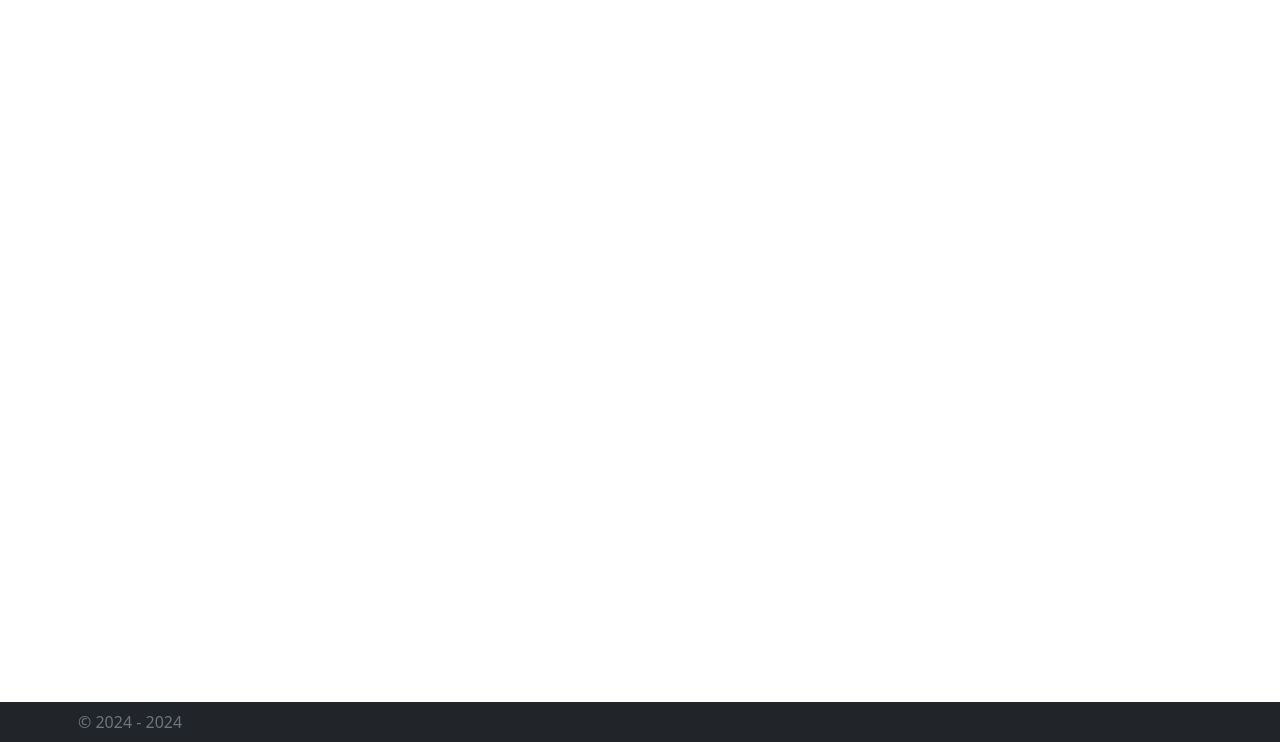
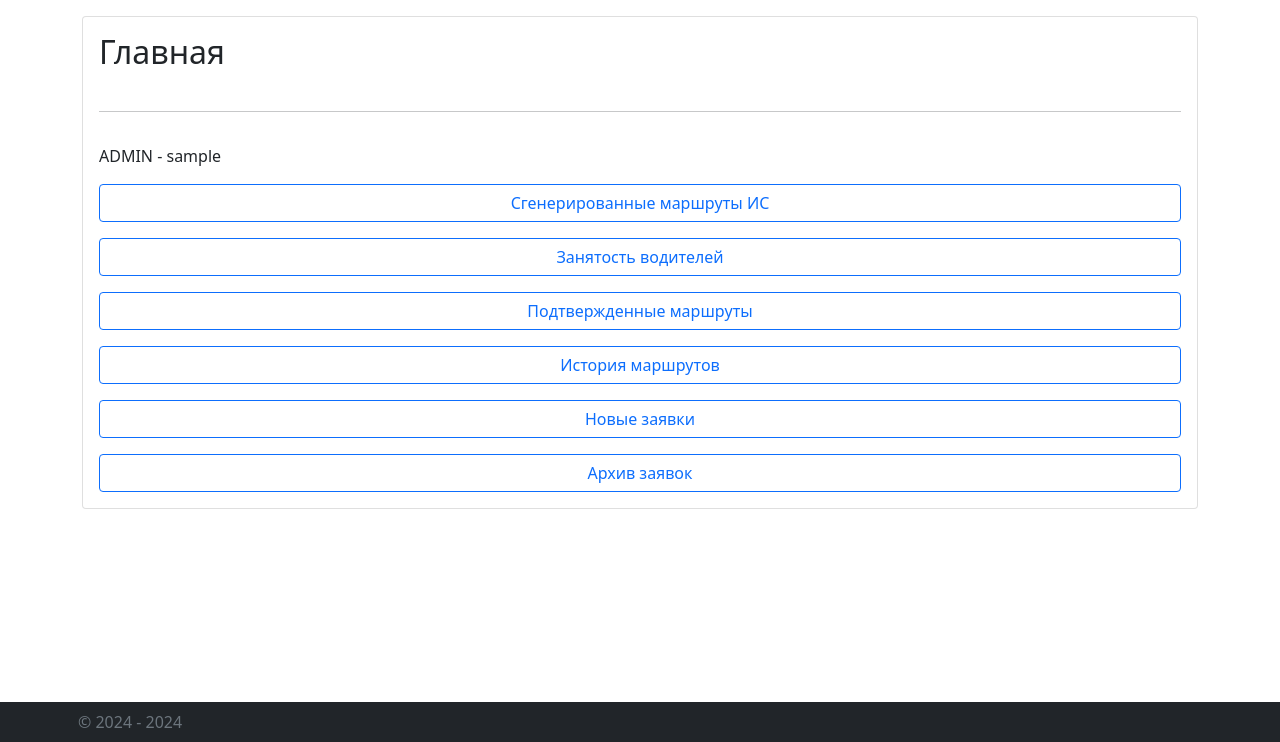
Before and after one commit to Azazel-h/bus-management, a Django app: template templates/pages/index.html in a window 1280 px wide. Shown: the part 58-800 px from the top of the page. Run offline with Django 3.2, Linux system fonts and the light colour scheme; the template is opened without the code that fills it, so the values that code supplies are empty; the visitor is signed in with stand-in values (Sample User, id 1); some libraries are stand-ins or nearby versions.

Commit message:
Basic index page

```diff
--- a/accounts/forms.py
+++ b/accounts/forms.py
@@ -7,7 +7,7 @@ from accounts.models import CustomUser
 
 class CustomUserCreateForm(UserCreationForm):
     first_name = forms.CharField(max_length=50, label="Имя")
-    middle_name = forms.CharField(max_length=50, label="Отчество")
+    middle_name = forms.CharField(max_length=50, label="Отчество", required=False)
     last_name = forms.CharField(max_length=50, label="Фамилия")
     phone_number = forms.CharField(max_length=20, label="Номер телефона")
     address = forms.CharField(max_length=255, label="Адрес")
--- a/accounts/models.py
+++ b/accounts/models.py
@@ -10,7 +10,7 @@ from django.db import models
 
 class CustomUser(AbstractUser):
     id = models.UUIDField(primary_key=True, default=uuid.uuid4, editable=False)
-    middle_name = models.CharField(max_length=50, blank=True)
+    middle_name = models.CharField(max_length=50, blank=True, null=True)
     phone_number = models.CharField(max_length=20, unique=True)
     address = models.CharField(max_length=255, blank=True)
 
--- a/core/settings.py
+++ b/core/settings.py
@@ -38,6 +38,9 @@ MIDDLEWARE = [
 
 ROOT_URLCONF = "core.urls"
 AUTH_USER_MODEL = "accounts.CustomUser"
+LOGIN_REDIRECT_URL = "index"
+LOGOUT_REDIRECT_URL = "index"
+
 TEMPLATES = [
     {
         "BACKEND": "django.template.backends.django.DjangoTemplates",
--- a/docker-compose.yml
+++ b/docker-compose.yml
@@ -23,6 +23,7 @@ services:
     image: postgres:16
     volumes:
       - postgres_data:/var/lib/postgresql/data/
+    container_name: django-db
     environment:
       - POSTGRES_DB=${DB_NAME}
       - POSTGRES_USER=${DB_USER}
--- a/templates/layout/navbar.html
+++ b/templates/layout/navbar.html
@@ -34,12 +34,9 @@
             <ul class="navbar-nav">
                 {% if user.is_authenticated %}
                     {% block account_tab %}
-                        <li class="nav-item"><a href="{% url 'user-update' %}"
+                        <li class="nav-item"><a href=""
                                                 class="nav-link">{{ user.last_name }} {{ user.first_name }}</a>
                         </li>
-                        {% if not user.is_superuser and not user.is_staff %}
-                            <li class="nav-item"><span class="nav-link">{{ user.balance }} руб.</span>
-                        {% endif %}
                         <li class="nav-item">
                             <form method="post" action="{% url 'logout' %}">
                                 {% csrf_token %}
--- a/templates/pages/index.html
+++ b/templates/pages/index.html
@@ -7,4 +7,33 @@
 {% endblock %}
 
 {% block content %}
+    {% if user.is_authenticated %}
+        <div class="container pt-3 pb-3">
+            <div class="card card-body content grid gap-3">
+                <h2 class="card-title">Главная</h2>
+                <hr>
+
+                {% if user.is_superuser %}
+                    ADMIN - {{ user.username }}
+                    <button type="button" class="btn btn-outline-primary">Сгенерированные маршруты ИС</button>
+                    <button type="button" class="btn btn-outline-primary">Занятость водителей</button>
+                    <button type="button" class="btn btn-outline-primary">Подтвержденные маршруты</button>
+                    <button type="button" class="btn btn-outline-primary">История маршрутов</button>
+                    <button type="button" class="btn btn-outline-primary">Новые заявки</button>
+                    <button type="button" class="btn btn-outline-primary">Архив заявок</button>
+                {% elif user.is_staff %}
+                    DRIVER - {{ user.username }}
+                    <button type="button" class="btn btn-outline-info">Предстоящие рейсы</button>
+                    <button type="button" class="btn btn-outline-info">История рейсов</button>
+                    <button type="button" class="btn btn-outline-info">Трекинг рейса</button>
+                {% else %}
+                    USER - {{ user.username }}
+                    <button type="button" class="btn btn-outline-success">Заказать автобус</button>
+                    <button type="button" class="btn btn-outline-success">История поездок</button>
+                    <button type="button" class="btn btn-outline-success">Стоимость</button>
+                    <button type="button" class="btn btn-outline-success">Документы</button>
+                {% endif %}
+            </div>
+        </div>
+    {% endif %}
 {% endblock %}
```
